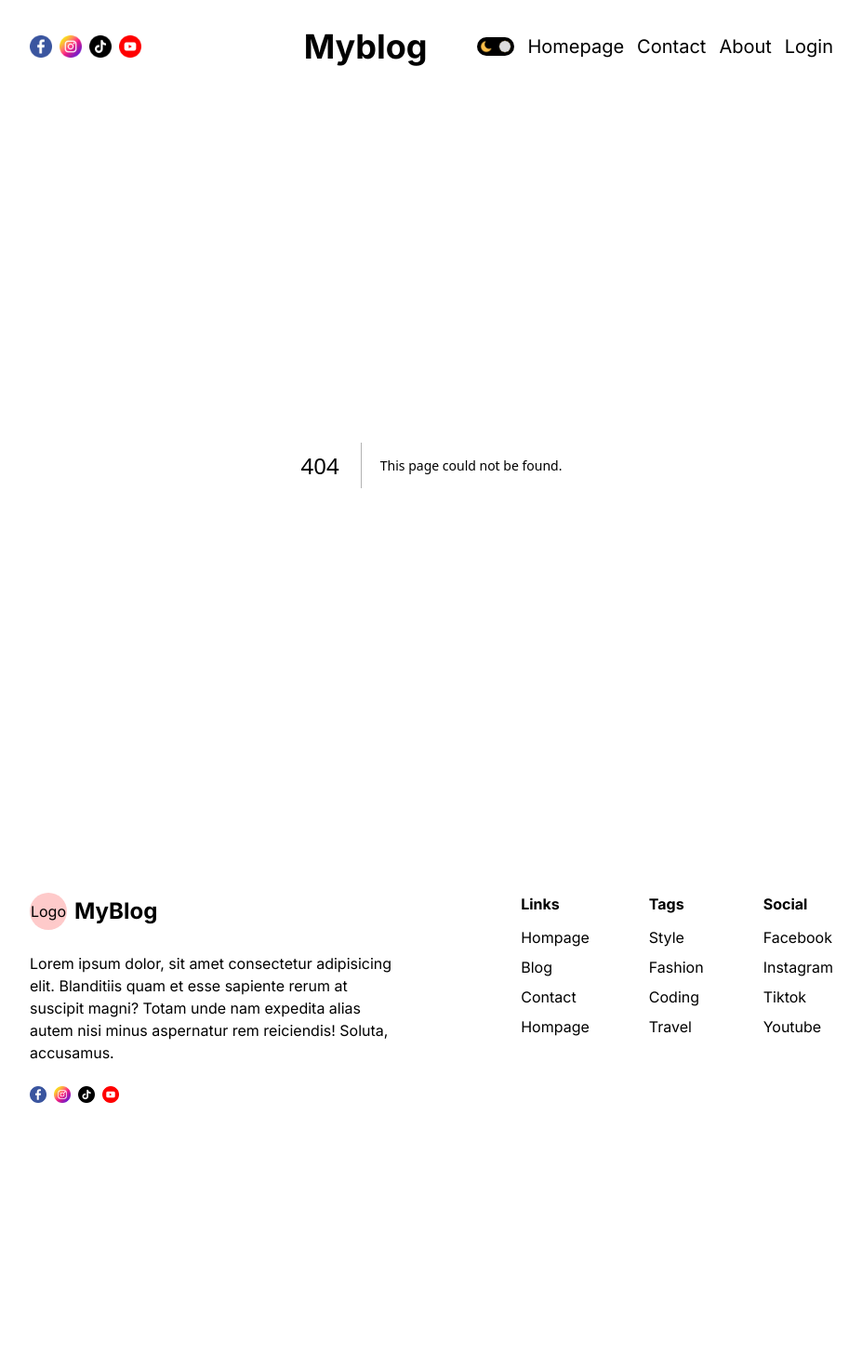
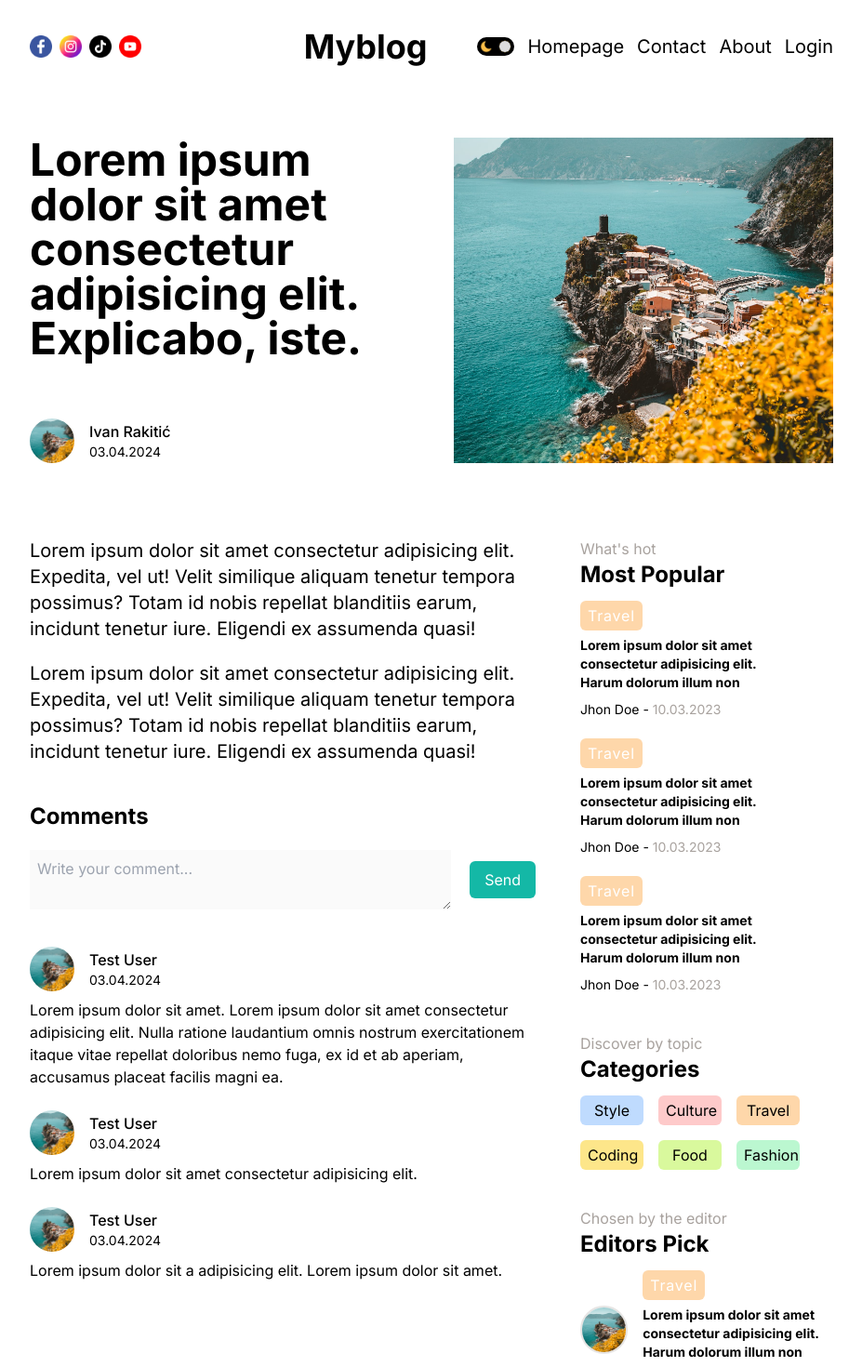
Before and after one commit to lubomir80/1.-Next-Blog, a Next.js app: page /login in a window 1280 px wide. Before the commit this address had no page. Shown: the top 1470 px of the page at 93% size, without its empty margins (176-1103 px from the left). Before the commit the page ends 1206 px from the top, so only its background shows below. Built offline with nearby package versions, Linux system fonts and the light colour scheme.

Commit message:
SinglePage, created comments

```diff
--- /dev/null
+++ b/src/app/[slug]/page.jsx
@@ -0,0 +1,42 @@
+import Image from 'next/image'
+import React from 'react'
+import Menu from '../components/Menu/Menu'
+import Comments from '../components/Comments/Comments'
+import User from '../components/User'
+
+function SinglePage() {
+   return (
+      <div className='mt-12 '>
+
+         <div className='flex gap-12'>
+            <div className='tablet:basis-1/2 flex flex-col justify-between'>
+               <h1 className='
+               font-bold mb-12 text-3xl tablet:text-4xl laptop:text-5xl'>
+                  Lorem ipsum dolor sit amet consectetur adipisicing elit. Explicabo, iste.
+               </h1>
+               <User user="Ivan Rakitić" date="03.04.2024" />
+            </div>
+            <div className='hidden basis-1/2 tablet:block h-[350px] relative'>
+               <Image src="/p1.jpeg" alt="" fill className='object-cover' />
+            </div>
+         </div>
+
+         <div className='flex gap-12'>
+            <div className='laptop:basis-4/6 '>
+               <div className='mt-20 text-xl [&>p]:mb-5'>
+                  <p>
+                     Lorem ipsum dolor sit amet consectetur adipisicing elit. Expedita, vel ut! Velit similique aliquam tenetur tempora possimus? Totam id nobis repellat blanditiis earum, incidunt tenetur iure. Eligendi ex assumenda quasi!
+                  </p>
+                  <p>
+                     Lorem ipsum dolor sit amet consectetur adipisicing elit. Expedita, vel ut! Velit similique aliquam tenetur tempora possimus? Totam id nobis repellat blanditiis earum, incidunt tenetur iure. Eligendi ex assumenda quasi!
+                  </p>
+               </div>
+               <Comments />
+            </div>
+            <Menu />
+         </div>
+      </div>
+   )
+}
+
+export default SinglePage
--- /dev/null
+++ b/src/app/components/Comments/Comment.jsx
@@ -0,0 +1,14 @@
+import React from 'react'
+import User from '../User'
+
+function Comment({ children }) {
+
+   return (
+      <div>
+         <User user={"Test User"} date={"03.04.2024"} />
+         {children && <p className='mt-2'>{children}</p>}
+      </div>
+   )
+}
+
+export default Comment
--- /dev/null
+++ b/src/app/components/Comments/CommentInput.jsx
@@ -0,0 +1,15 @@
+import React from 'react'
+
+function CommentInput() {
+   return (
+      <div className='flex items-center gap-5'>
+         <textarea
+            className='p-2 w-full bg-neutral-50'
+            placeholder='Write your comment...'></textarea>
+         <button className=' px-4 cursor-pointer py-2 bg-teal-500 rounded-md text-white'>
+            Send</button>
+      </div>
+   )
+}
+
+export default CommentInput
--- /dev/null
+++ b/src/app/components/Comments/Comments.jsx
@@ -0,0 +1,24 @@
+import Link from 'next/link'
+import React from 'react'
+import Comment from './Comment'
+import CommentInput from './CommentInput'
+
+
+function Comments() {
+   const status = "authenticated"
+
+   return (
+      <div className='flex flex-col gap-5 '>
+         <h2 className='font-bold text-2xl mt-5'>Comments</h2>
+         {status === "authenticated" ? <CommentInput />
+            : <Link href="/login">Login to write a comment</Link>}
+         <div className='flex flex-col gap-6 mt-5'>
+            <Comment>Lorem ipsum dolor sit amet. Lorem ipsum dolor sit amet consectetur adipisicing elit. Nulla ratione laudantium omnis nostrum exercitationem itaque vitae repellat doloribus nemo fuga, ex id et ab aperiam, accusamus placeat facilis magni ea.</Comment>
+            <Comment>Lorem ipsum dolor sit amet consectetur adipisicing elit.</Comment>
+            <Comment>Lorem ipsum dolor sit a adipisicing elit. Lorem ipsum dolor sit amet.</Comment>
+         </div>
+      </div>
+   )
+}
+
+export default Comments
--- a/src/app/components/Menu/Menu.jsx
+++ b/src/app/components/Menu/Menu.jsx
@@ -6,7 +6,7 @@ import EditorPickMenuList from './EditorPickMenuList'
 
 function Menu() {
    return (
-      <div className='hidden basis-2/6 mt-10 laptop:block'>
+      <div className={`hidden basis-2/6 mt-10 laptop:block`}>
          <MostPopularMenuList />
          <CategoryMenuList />
          <EditorPickMenuList />
--- /dev/null
+++ b/src/app/components/User.jsx
@@ -0,0 +1,20 @@
+import Image from 'next/image'
+import React from 'react'
+
+function User({ srcImg, user, date }) {
+   return (
+      <div>
+         <div className='flex items-center gap-4'>
+            <div className='h-12 w-12 relative rounded-full overflow-hidden'>
+               <Image src={srcImg ? srcImg : "/p1.jpeg"} alt="" fill className='object-cover' />
+            </div>
+            <div className='flex flex-col ga-2'>
+               <span className='font-medium'>{user}</span>
+               <span className='text-sm'>{date}</span>
+            </div>
+         </div>
+      </div>
+   )
+}
+
+export default User
```
